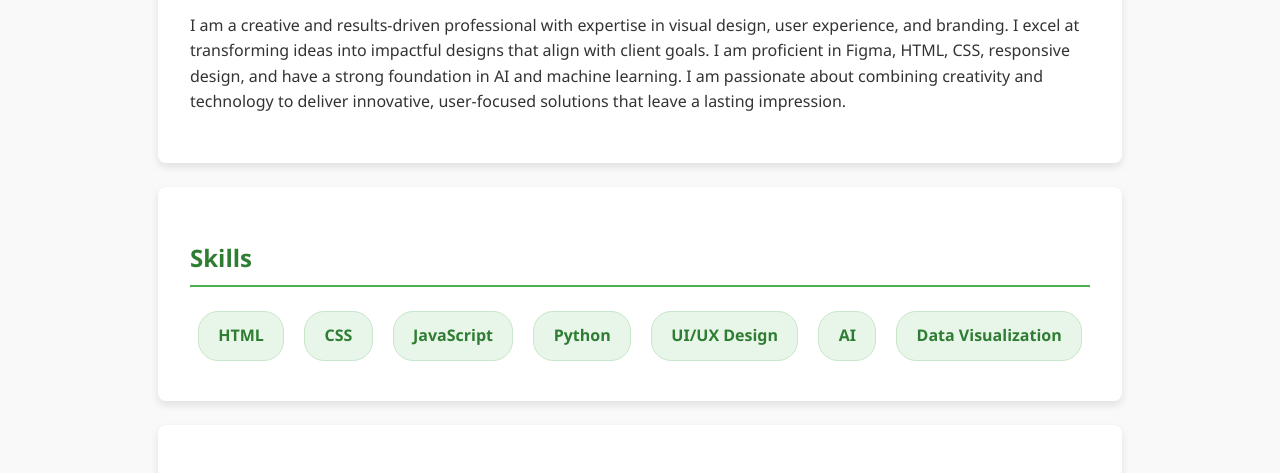
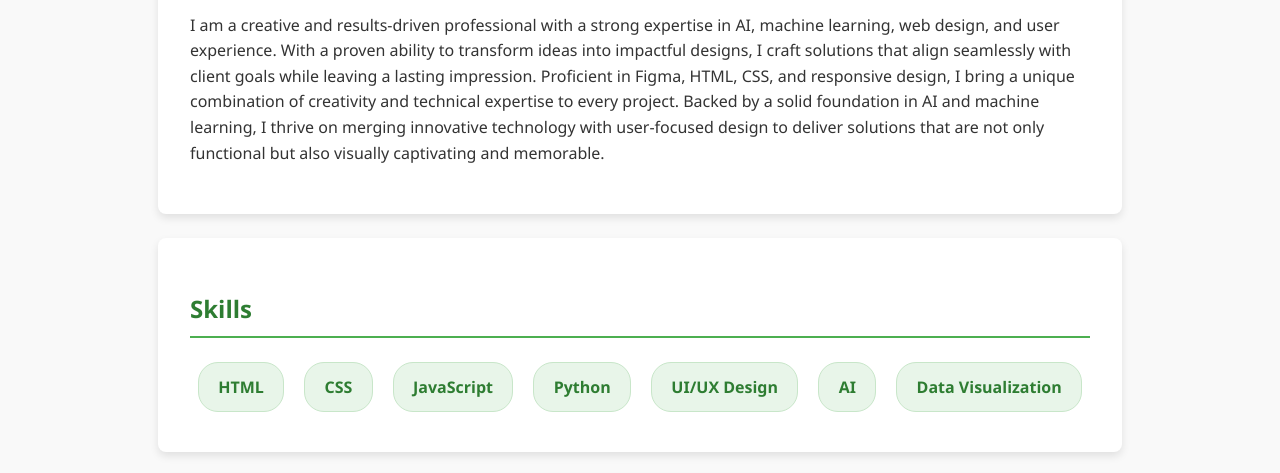
Before and after one commit to PeldenWangchuk02/portfolio, a plain HTML site: page index.html in a window 1280 px wide. Shown: the part 289-762 px from the top of the page. Drawn offline with Linux system fonts and the light colour scheme.

Commit message:
new commit2

```diff
--- a/index.html
+++ b/index.html
@@ -109,13 +109,16 @@
     <section>
       <h2>About Me</h2>
       <p>
-        I am a creative and results-driven professional with expertise in visual
-        design, user experience, and branding. I excel at transforming ideas
-        into impactful designs that align with client goals. I am proficient in
-        Figma, HTML, CSS, responsive design, and have a strong foundation in AI
-        and machine learning. I am passionate about combining creativity and
-        technology to deliver innovative, user-focused solutions that leave a
-        lasting impression.
+        I am a creative and results-driven professional with a strong expertise
+        in AI, machine learning, web design, and user experience. With a proven
+        ability to transform ideas into impactful designs, I craft solutions
+        that align seamlessly with client goals while leaving a lasting
+        impression. Proficient in Figma, HTML, CSS, and responsive design, I
+        bring a unique combination of creativity and technical expertise to
+        every project. Backed by a solid foundation in AI and machine learning,
+        I thrive on merging innovative technology with user-focused design to
+        deliver solutions that are not only functional but also visually
+        captivating and memorable.
       </p>
     </section>
 
```
